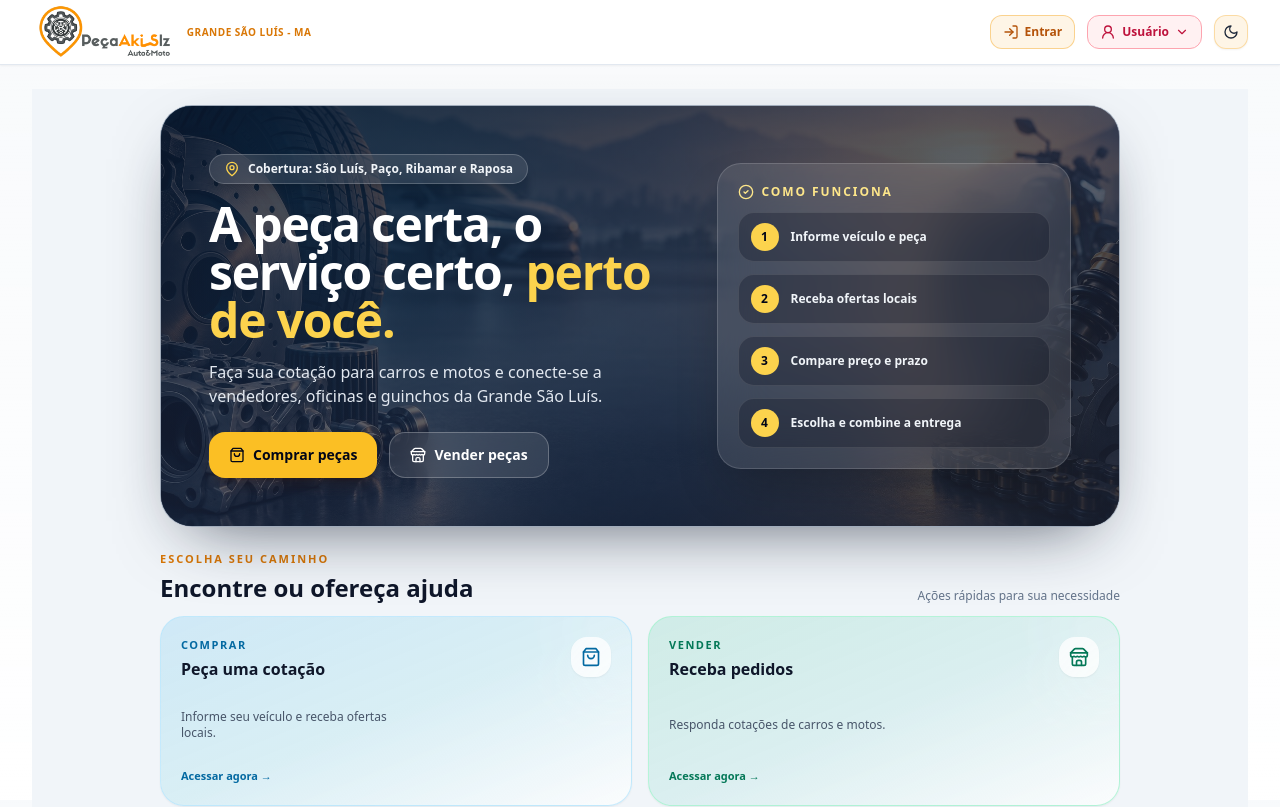
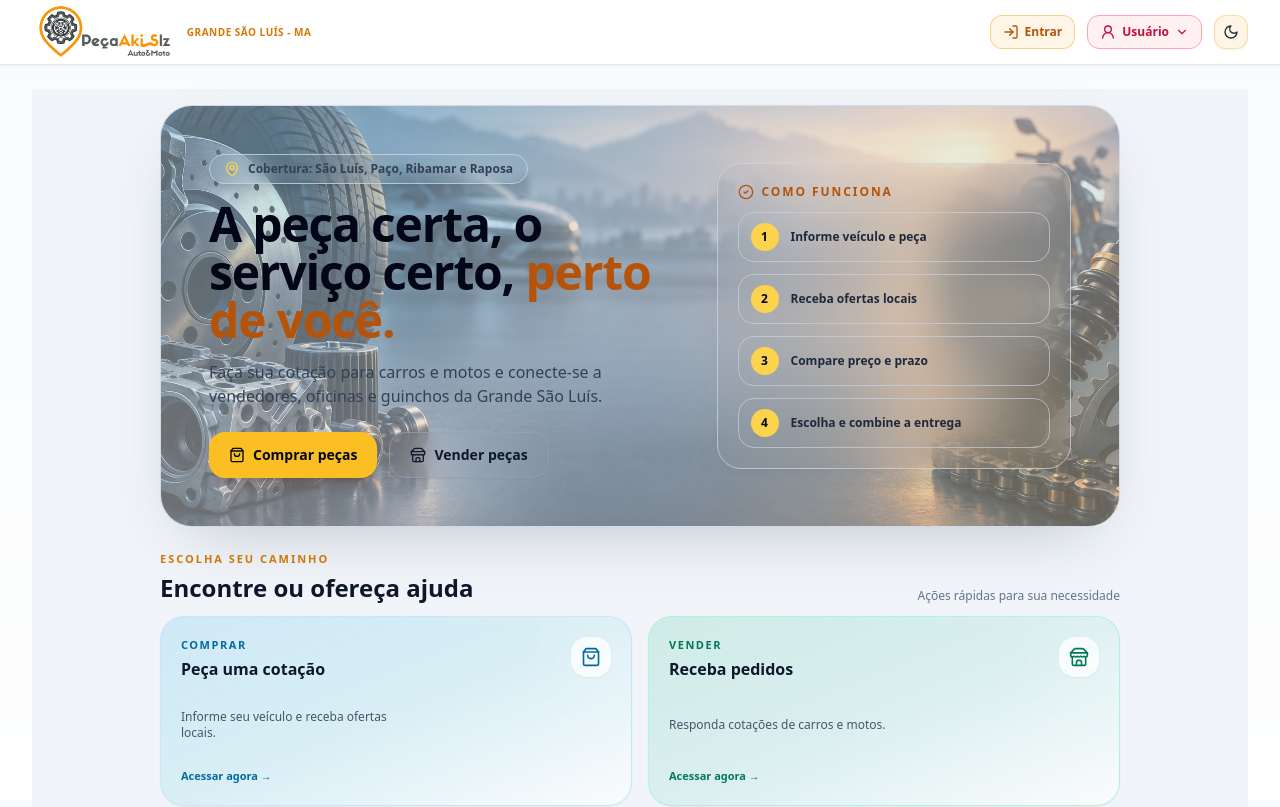
Before and after one commit to pecaakislz-hub/PecaAki_Slz, a Next.js app: page / in a window 1280 px wide. Shown: the top 807 px of the page. Built offline with nearby package versions, Linux system fonts and the light colour scheme; no server answers.

Commit message:
fix: clareia banner e acoes da tela inicial

```diff
--- a/app/page.tsx
+++ b/app/page.tsx
@@ -18,18 +18,18 @@
   return (
     <div className={`min-h-screen font-sans transition-colors duration-200 ${darkMode ? 'bg-slate-950 text-slate-100' : 'bg-slate-100 text-slate-900'}`}>
       <main className="mx-auto w-full max-w-5xl px-3 py-4 pb-6 sm:px-5 lg:px-8">
-        <section className="relative isolate mb-6 overflow-hidden rounded-[2rem] border border-slate-300/70 bg-slate-900 shadow-[0_24px_70px_-30px_rgba(15,23,42,.75)] dark:border-slate-700/70">
-          <div className="absolute inset-0 -z-20 bg-[radial-gradient(circle_at_15%_10%,rgba(14,165,233,.32),transparent_35%),radial-gradient(circle_at_90%_90%,rgba(245,158,11,.2),transparent_38%),linear-gradient(135deg,#1e293b,#0f172a)]" />
-          <div className="absolute inset-0 -z-10 bg-slate-950/35 bg-cover bg-center bg-no-repeat opacity-80 mix-blend-screen" style={{ backgroundImage: "url('/banner-pecaaki-automotivo.jpg')" }} />
-          <div className="absolute inset-0 -z-10 bg-gradient-to-br from-slate-950/75 via-slate-900/60 to-slate-900/80" />
+        <section className="relative isolate mb-6 overflow-hidden rounded-[2rem] border border-slate-300/80 bg-slate-100 shadow-[0_24px_70px_-30px_rgba(71,85,105,.38)] dark:border-slate-600/80 dark:bg-slate-800">
+          <div className="absolute inset-0 -z-20 bg-[radial-gradient(circle_at_12%_8%,rgba(14,165,233,.24),transparent_36%),radial-gradient(circle_at_92%_88%,rgba(245,158,11,.22),transparent_40%),linear-gradient(135deg,#f8fafc,#e2e8f0)] dark:bg-[radial-gradient(circle_at_12%_8%,rgba(56,189,248,.22),transparent_36%),radial-gradient(circle_at_92%_88%,rgba(245,158,11,.16),transparent_40%),linear-gradient(135deg,#334155,#1e293b)]" />
+          <div className="absolute inset-0 -z-10 bg-white/25 bg-cover bg-center bg-no-repeat opacity-55 mix-blend-multiply dark:bg-slate-950/20 dark:opacity-60 dark:mix-blend-normal" style={{ backgroundImage: "url('/banner-pecaaki-automotivo.jpg')" }} />
+          <div className="absolute inset-0 -z-10 bg-gradient-to-br from-white/78 via-white/42 to-amber-50/68 dark:from-slate-900/58 dark:via-slate-800/38 dark:to-slate-900/62" />
           <div className="relative grid gap-7 px-5 py-7 sm:px-8 sm:py-9 lg:grid-cols-[1.15fr_.85fr] lg:items-center lg:px-12 lg:py-12">
             <div>
-              <div className="mb-4 inline-flex items-center gap-2 rounded-full border border-white/20 bg-white/10 px-3.5 py-1.5 text-[11px] font-bold text-slate-100 shadow-lg backdrop-blur-md sm:text-xs"><MapPin className="h-4 w-4 text-amber-300" /> Cobertura: São Luís, Paço, Ribamar e Raposa</div>
-              <h1 className="max-w-2xl text-3xl font-black leading-tight tracking-tight text-white sm:text-4xl lg:text-5xl">A peça certa, o serviço certo, <span className="text-amber-300">perto de você.</span></h1>
-              <p className="mt-4 max-w-xl text-sm leading-relaxed text-slate-200 sm:text-base">Faça sua cotação para carros e motos e conecte-se a vendedores, oficinas e guinchos da Grande São Luís.</p>
-              <div className="mt-6 flex flex-col gap-3 sm:flex-row"><Link href="/cotacoes/nova" className="inline-flex items-center justify-center gap-2 rounded-2xl bg-amber-400 px-5 py-3 text-sm font-black text-slate-950 shadow-lg shadow-amber-950/20 transition hover:-translate-y-0.5 hover:bg-amber-300 active:scale-[.98]"><ShoppingBag className="h-4 w-4" /> Comprar peças</Link><Link href="/lojista/radar" className="inline-flex items-center justify-center gap-2 rounded-2xl border border-white/25 bg-white/10 px-5 py-3 text-sm font-bold text-white backdrop-blur-md transition hover:-translate-y-0.5 hover:bg-white/20 active:scale-[.98]"><Store className="h-4 w-4" /> Vender peças</Link></div>
+              <div className="mb-4 inline-flex items-center gap-2 rounded-full border border-slate-300/80 bg-white/78 px-3.5 py-1.5 text-[11px] font-bold text-slate-700 shadow-lg backdrop-blur-md sm:text-xs dark:border-white/20 dark:bg-slate-900/55 dark:text-slate-100"><MapPin className="h-4 w-4 text-amber-300" /> Cobertura: São Luís, Paço, Ribamar e Raposa</div>
+              <h1 className="max-w-2xl text-3xl font-black leading-tight tracking-tight text-slate-950 sm:text-4xl lg:text-5xl dark:text-white">A peça certa, o serviço certo, <span className="text-amber-700 dark:text-amber-300">perto de você.</span></h1>
+              <p className="mt-4 max-w-xl text-sm leading-relaxed text-slate-700 sm:text-base dark:text-slate-200">Faça sua cotação para carros e motos e conecte-se a vendedores, oficinas e guinchos da Grande São Luís.</p>
+              <div className="mt-6 flex flex-col gap-3 sm:flex-row"><Link href="/cotacoes/nova" className="inline-flex items-center justify-center gap-2 rounded-2xl bg-amber-400 px-5 py-3 text-sm font-black text-slate-950 shadow-lg shadow-amber-950/20 transition hover:-translate-y-0.5 hover:bg-amber-300 active:scale-[.98]"><ShoppingBag className="h-4 w-4" /> Comprar peças</Link><Link href="/lojista/radar" className="inline-flex items-center justify-center gap-2 rounded-2xl border border-slate-400/70 bg-white/82 px-5 py-3 text-sm font-bold text-slate-900 shadow-sm backdrop-blur-md transition hover:-translate-y-0.5 hover:bg-white active:scale-[.98] dark:border-white/35 dark:bg-slate-900/62 dark:text-white dark:hover:bg-slate-900/78"><Store className="h-4 w-4" /> Vender peças</Link></div>
             </div>
-            <div id="como-funciona" className="rounded-3xl border border-white/15 bg-white/10 p-4 shadow-2xl backdrop-blur-xl sm:p-5"><div className="mb-3 flex items-center gap-2 text-xs font-black uppercase tracking-[.16em] text-amber-200"><CheckCircle2 className="h-4 w-4" /> Como funciona</div><div className="grid gap-3 sm:grid-cols-2 lg:grid-cols-1">{['Informe veículo e peça', 'Receba ofertas locais', 'Compare preço e prazo', 'Escolha e combine a entrega'].map((step, index) => <div key={step} className="flex items-center gap-3 rounded-2xl border border-white/10 bg-slate-950/25 px-3 py-2.5"><span className="flex h-7 w-7 shrink-0 items-center justify-center rounded-full bg-amber-300 text-xs font-black text-slate-950">{index + 1}</span><span className="text-xs font-semibold text-slate-100">{step}</span></div>)}</div></div>
+            <div id="como-funciona" className="rounded-3xl border border-slate-300/75 bg-white/72 p-4 shadow-xl shadow-slate-500/10 backdrop-blur-xl sm:p-5 dark:border-white/20 dark:bg-slate-900/48"><div className="mb-3 flex items-center gap-2 text-xs font-black uppercase tracking-[.16em] text-amber-700 dark:text-amber-200"><CheckCircle2 className="h-4 w-4" /> Como funciona</div><div className="grid gap-3 sm:grid-cols-2 lg:grid-cols-1">{['Informe veículo e peça', 'Receba ofertas locais', 'Compare preço e prazo', 'Escolha e combine a entrega'].map((step, index) => <div key={step} className="flex items-center gap-3 rounded-2xl border border-slate-300/65 bg-white/68 px-3 py-2.5 dark:border-white/10 dark:bg-slate-950/35"><span className="flex h-7 w-7 shrink-0 items-center justify-center rounded-full bg-amber-300 text-xs font-black text-slate-950">{index + 1}</span><span className="text-xs font-semibold text-slate-800 dark:text-slate-100">{step}</span></div>)}</div></div>
           </div>
         </section>
 
```
